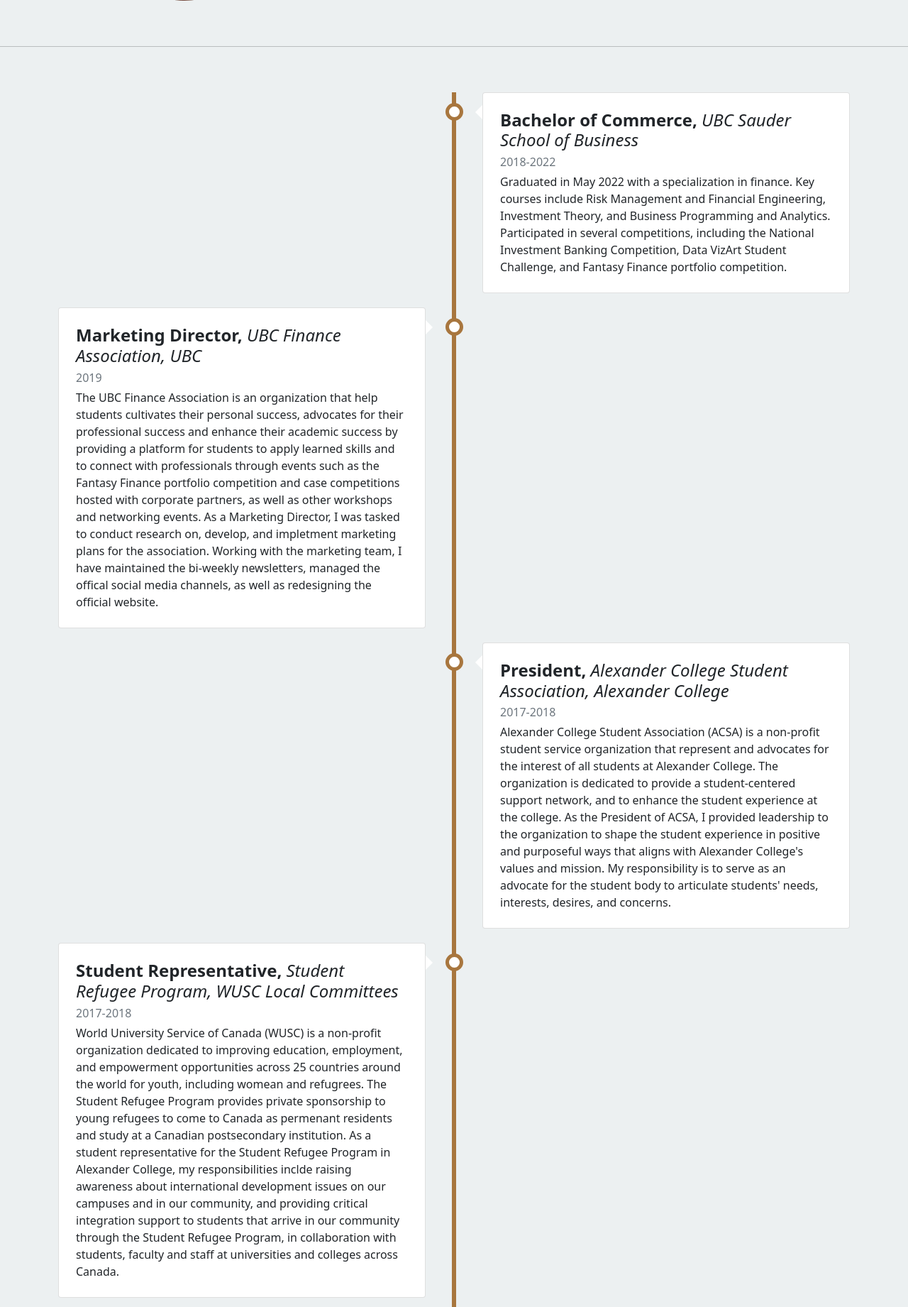
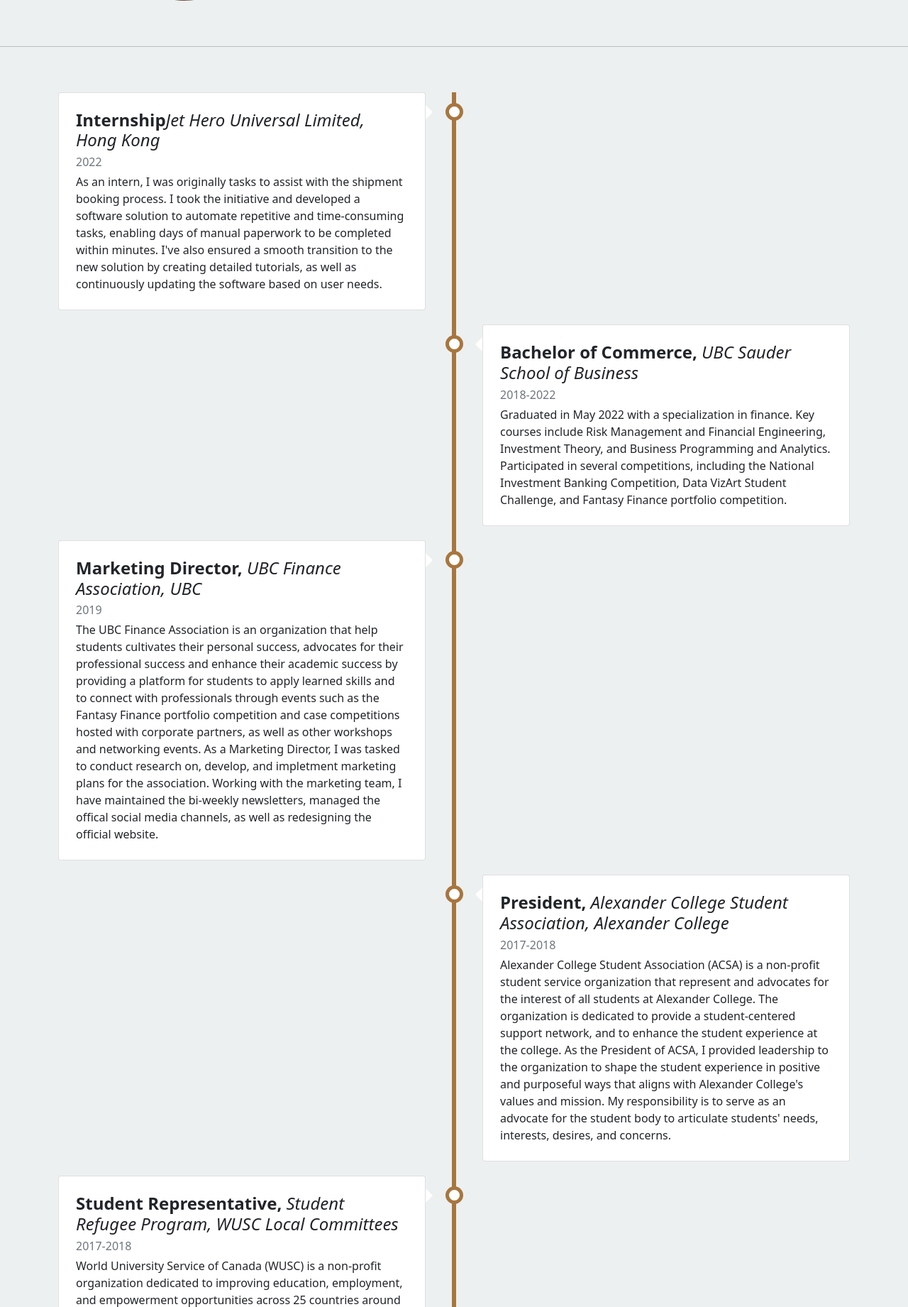
Before and after one commit to VincentTsun/personal-website, a Flask app: page /about in a window 1280 px wide. Shown: the part 497-2338 px from the top of the page at 71% size. Run offline with Flask 2, Linux system fonts and the light colour scheme; some libraries are stand-ins or nearby versions.

Commit message:
updated resume and about page

```diff
--- a/website/templates/about.html
+++ b/website/templates/about.html
@@ -33,6 +33,17 @@
 <!-- timeline -->
 <section class="container py-5">
     <div class="main-timeline">
+        <div class="timeline left">
+            <div class="card">
+                <div class="card-body p-4">
+                    <h4 class="fw-bold mb-1">Internship<span class="fw-normal fst-italic">Jet Hero Universal Limited, Hong Kong</span></h4>
+                    <p class="mb-1 text-muted">2022</p>
+                    <p class="mb-0">As an intern, I was originally tasks to assist with the shipment booking process. I took the initiative and developed a software solution to automate repetitive and time-consuming tasks, enabling days of manual paperwork to be completed within minutes.
+                        I've also ensured a smooth transition to the new solution by creating detailed tutorials, as well as continuously updating the software based on user needs.
+                    </p>
+                </div>
+            </div>
+        </div>
         <div class="timeline right">
             <div class="card">
                 <div class="card-body p-4">
```
Also changed, not shown: 1 other file.
